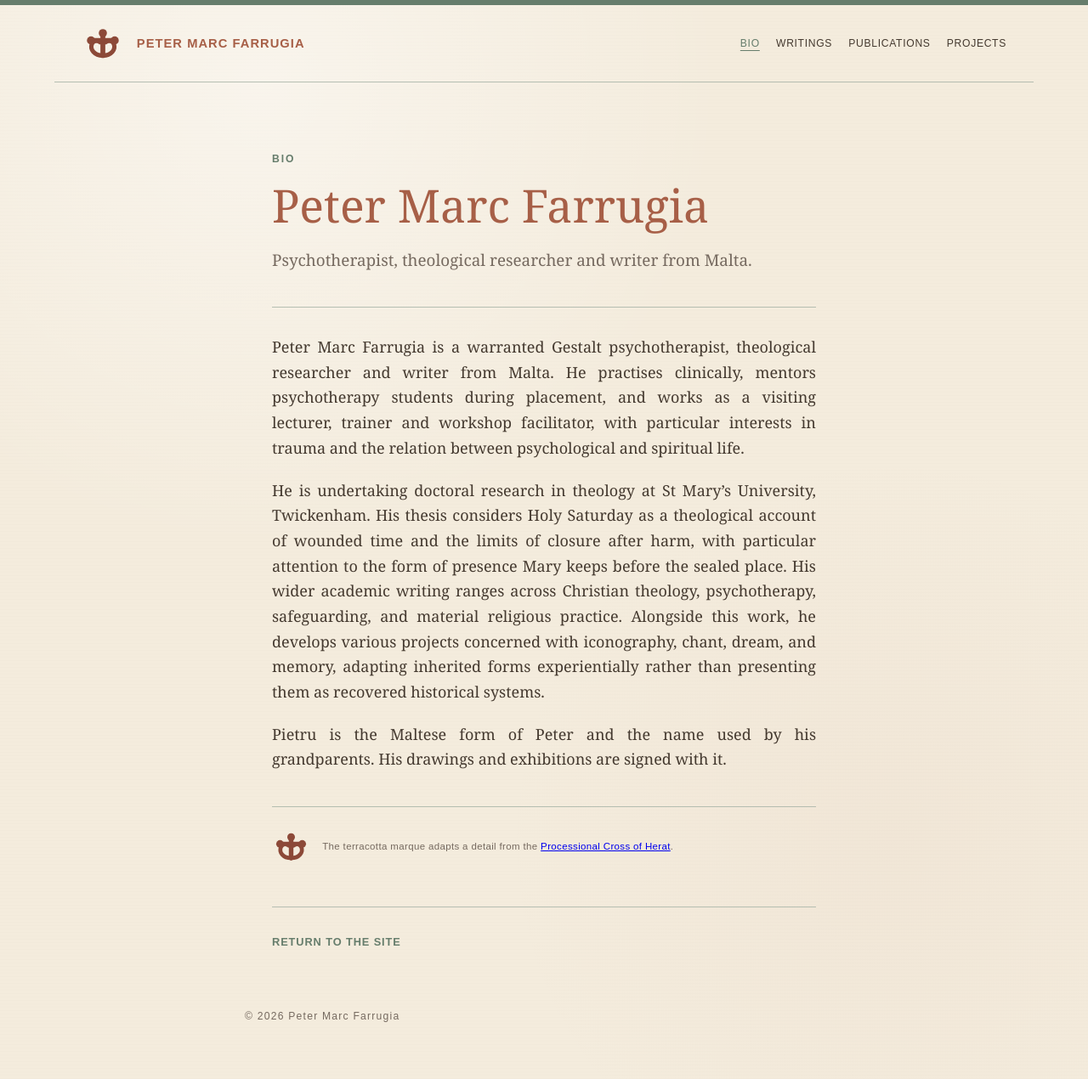
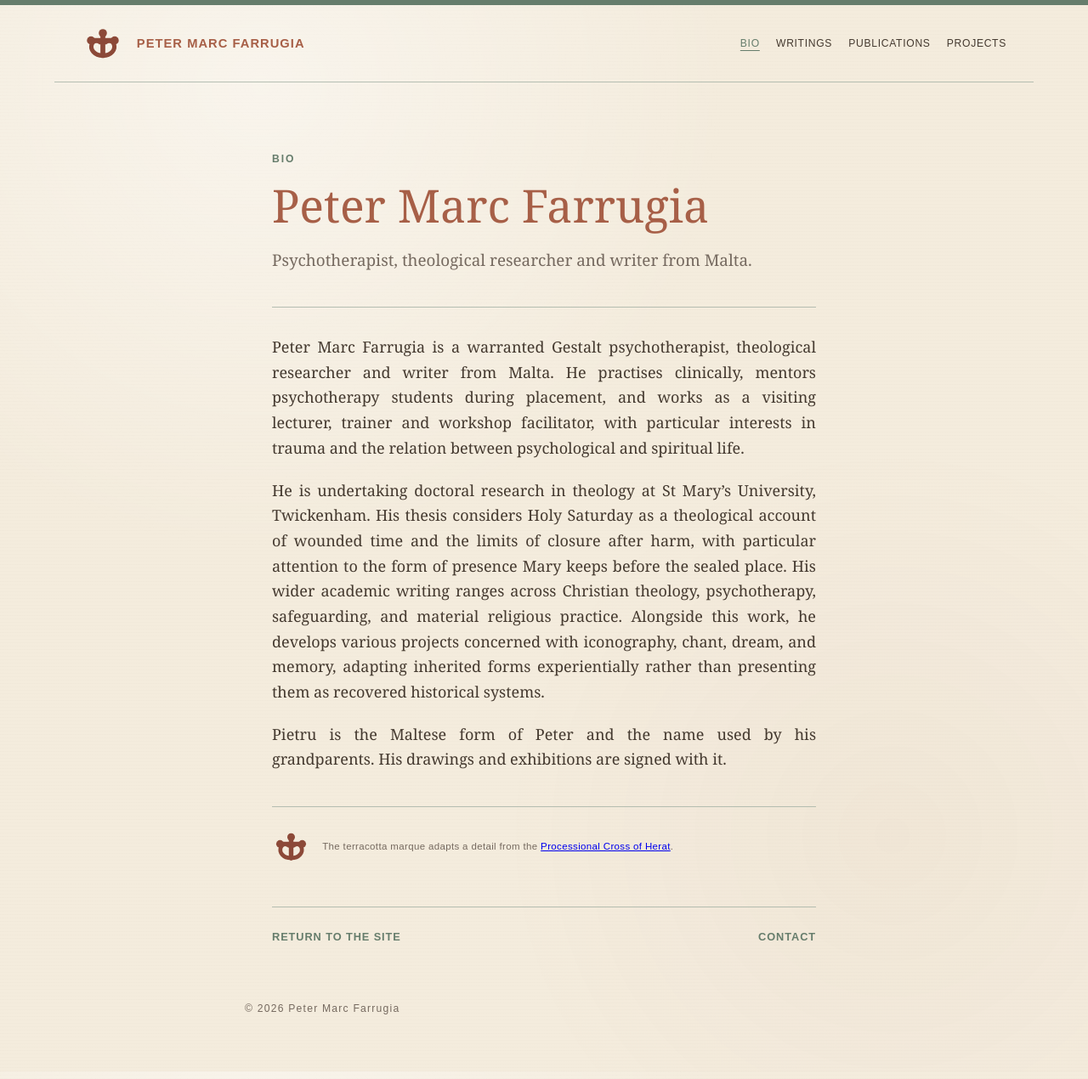
Before and after one commit to pytfarrugia-bit/pytfarrugia-bit.github.io, a Jekyll site: the page bio.html, which Jekyll copies as it is, in a window 1280 px wide. Shown: the whole page at 85% size. Built offline with Jekyll 4.4.1, drawn with Linux system fonts in a browser that asks for light colours.

Commit message:
Add contact link beside bio return link

```diff
--- a/bio.html
+++ b/bio.html
@@ -40,7 +40,7 @@
       <p style="margin:0;color:var(--muted);font-family:Arial, Helvetica, sans-serif;font-size:0.72rem;line-height:1.5;letter-spacing:0.03em;text-align:left;">The terracotta marque adapts a detail from the <a href="https://sites.uci.edu/sasanika/processional-cross-of-herat/" target="_blank" rel="noopener">Processional Cross of Herat</a>.</p>
     </aside>
 
-    <p class="page-return"><a href="index.html">Return to the site</a></p>
+    <p class="page-return" style="display:flex;align-items:center;justify-content:space-between;gap:1.5rem;flex-wrap:wrap;text-align:left;"><a href="index.html">Return to the site</a><a href="index.html#contact" style="margin-left:auto;text-align:right;">Contact</a></p>
   </main>
 
   <footer><p>© 2026 Peter Marc Farrugia</p></footer>
```
